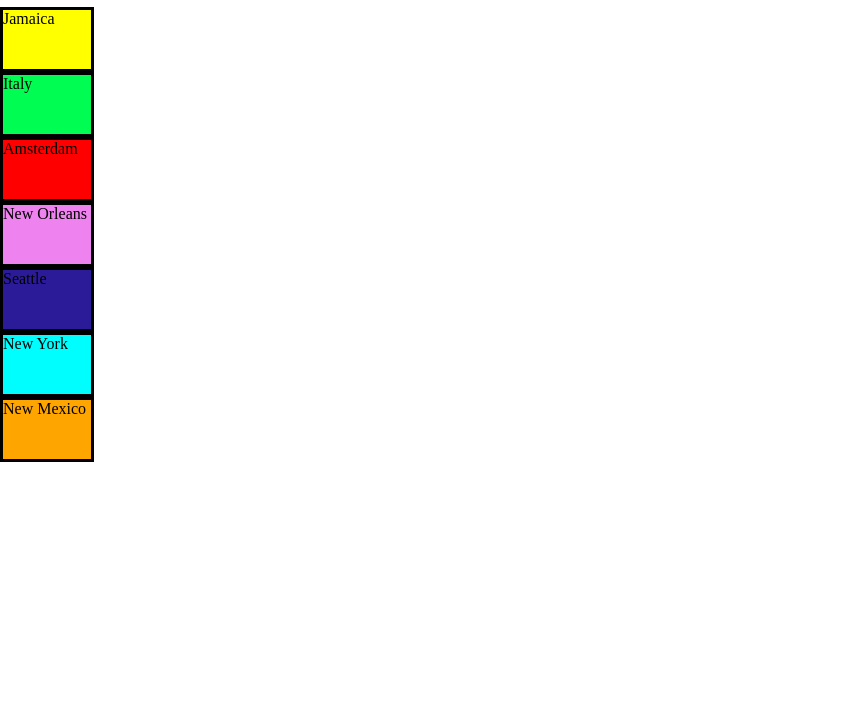
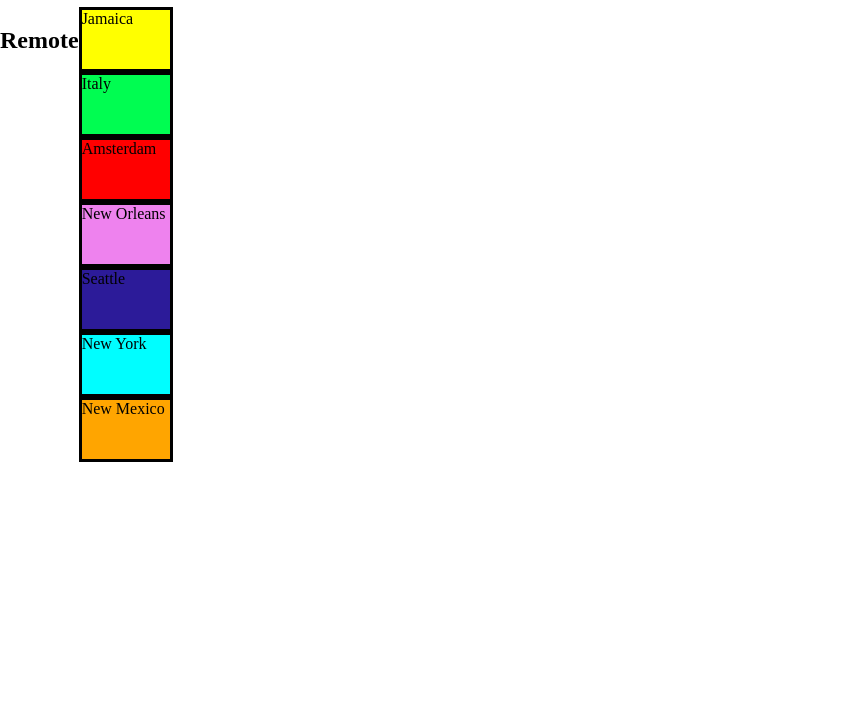
Before and after one commit to ShdwSpde/build-baecation, a plain HTML site: page index.html in a window 1280 px wide. Shown: the part 73-800 px from the top of the page, without its empty margins (0-858 px from the left). Drawn offline with Linux system fonts and the light colour scheme.

Commit message:
Update index.html

```diff
--- a/index.html
+++ b/index.html
@@ -14,6 +14,8 @@
 	<body>
 		<h1>Where Should We Go?</h1>
 
+
+		<h2>Remote</h2>
 		<ul>
 			<li id="jamaica">Jamaica</li>
 			<li id="italy">Italy</li>
@@ -92,6 +94,5 @@
   				document.querySelector('body').style.fontFamily = "Arial";
 				}
 		</script>
-
 	</body>
 </html>
```
